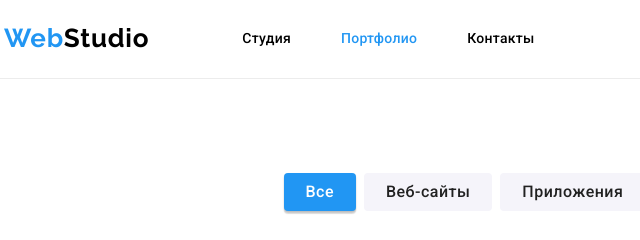
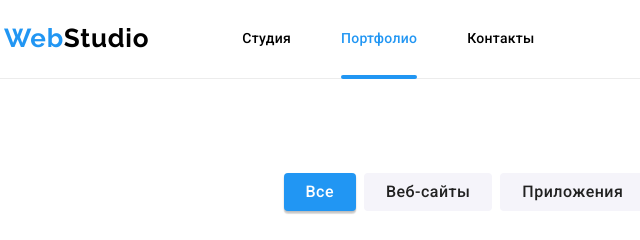
Before and after one commit to sigizmunde/goit-markup-hw-05, a plain HTML site: page portfolio.html in a window 1280 px wide. Shown: the top 240 px of the page, 51-691 px from the left. Drawn offline with Linux system fonts and the light colour scheme.

Commit message:
current nav link underline added

```diff
--- a/css/style.css
+++ b/css/style.css
@@ -141,6 +141,24 @@ header {
   letter-spacing: 0.02em;
 
   transition: color var(--transition-params);
+}
+
+.site-nav .link {
+  position: relative;
+}
+
+.site-nav .current::after {
+  content: "";
+
+  position: absolute;
+  bottom: -2px;
+  left: 0;
+
+  width: 100%;
+  height: 4px;
+
+  background-color: var(--accent-color);
+  border-radius: 2px;
 }
 
 .contact-link {
```
